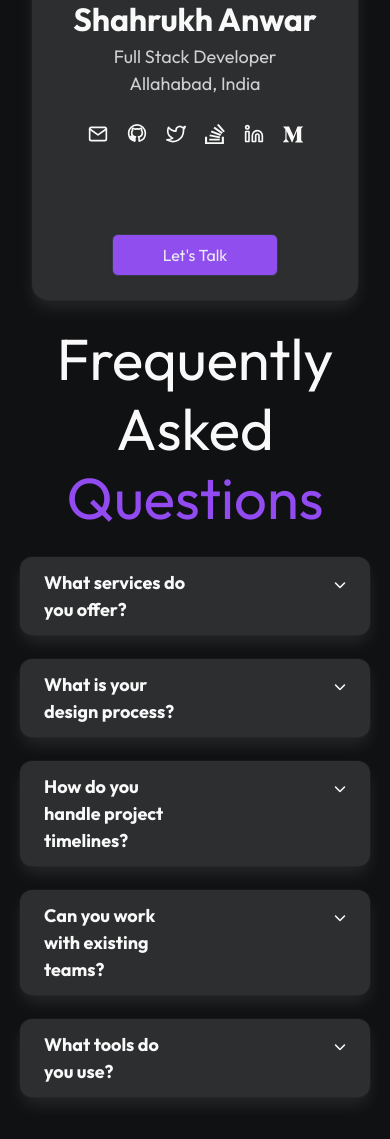
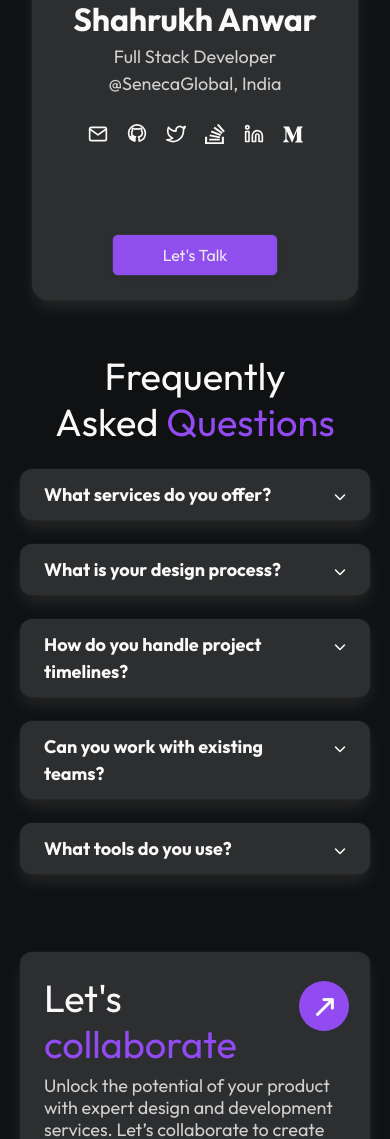
Before and after one commit to devshahrukhanwar/shahrukh-anwar, a Vue app: page / in a window 390 px wide. Shown: the part 377-1516 px from the top of the page. Built offline with nearby package versions, Linux system fonts and the light colour scheme.

Commit message:
UPDATED | Updated the media queries for FAQ section and updated the classes for global styling

```diff
--- a/src/components/common/collaborate.vue
+++ b/src/components/common/collaborate.vue
@@ -85,6 +85,10 @@
 		h2 {
 			font-size: 38px;
 		}
+		.arrow {
+			top: 10%;
+			right: 6%;
+		}
 	}
 }
 </style>
--- a/src/components/common/faq.vue
+++ b/src/components/common/faq.vue
@@ -35,7 +35,7 @@ const toggleSection = (index: number) => {
 				<div class="question column has-text-left pl-0 py-0">
 					{{ item.question }}
 				</div>
-				<div class="column has-text-right p-0 is-narrow">
+				<div class="column has-text-right p-0 is-narrow-mobile">
 					<i
 						:class="[
 							{
@@ -78,5 +78,11 @@ const toggleSection = (index: number) => {
 			}
 		}
 	}
+
+	@media screen and (max-width: 768px) {
+		h2 {
+			font-size: var(--h2-mobile-size);
+		}
+	}
 }
 </style>
--- a/src/components/profile.vue
+++ b/src/components/profile.vue
@@ -19,7 +19,9 @@ const count = ref(0);
 			<div class="details mt-3">
 				<section class="name">Shahrukh Anwar</section>
 				<section class="designation">Full Stack Developer</section>
-				<section class="address">Allahabad, India</section>
+				<section class="address">
+					<a href="https://senecaglobal.com/" target="_blank" rel="noopener noreferrer">@SenecaGlobal, India</a>
+				</section>
 			</div>
 		</div>
 		<Social />
@@ -49,7 +51,7 @@ const count = ref(0);
 			}
 
 			.designation,
-			.address {
+			.address, a {
 				color: var(--text-color-grey);
 				font-size: 18px;
 				font-weight: 400;
--- a/src/styles/style.scss
+++ b/src/styles/style.scss
@@ -94,11 +94,22 @@ body {
 	}
 	.section-margin {
 		&-top {
-			margin-top: #{var.$section-margin-top};
+			$margin-values: (30, 60, 90);
+			@each $value in $margin-values {
+				&-#{$value} {
+					margin-top: #{$value}px;
+
+					&-mobile {
+						@media screen and (max-width: 768px) {
+							margin-top: #{$value}px;
+						}
+					}
+				}
+			}
 		}
 	}
 
 	// Sizes
-	// --text-font-size: #{var.$text-font-size};
 	--icon-size: #{var.$icon-size};
+	--h2-mobile-size: #{var.$h2-mobile-size};
 }
--- a/src/styles/variables.scss
+++ b/src/styles/variables.scss
@@ -21,6 +21,7 @@ $button-dark: rgb(145 78 238);
 $icon-size: 18px;
 $text-font-size: 18px;
 $heading-size: 58px;
+$h2-mobile-size: 38px;
 
 // Spacing
-$section-margin-top: 60px;
+$section-margin-top-mobile: 90px;
--- a/src/views/Home.vue
+++ b/src/views/Home.vue
@@ -3,12 +3,12 @@ import { Collaborate, FAQ } from '@/components';
 </script>
 
 <template>
-	<section>
+	<section class="section-margin-top-30-mobile">
 		<!-- FAQ Section Begins -->
 		<FAQ />
 	</section>
 	<!-- FAQ Section Ends -->
-	<section class="section-margin-top">
+	<section class="section-margin-top-60 section-margin-top-90-mobile">
 		<!-- Collaborate Section Begins -->
 		<Collaborate />
 	</section>
```
